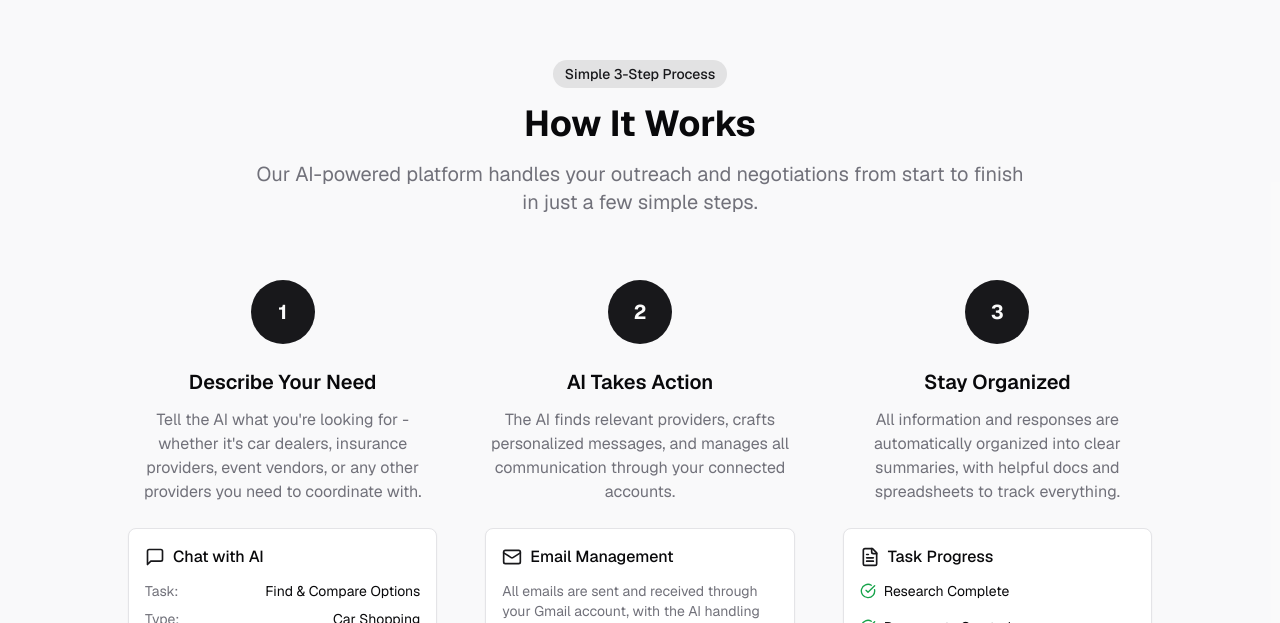
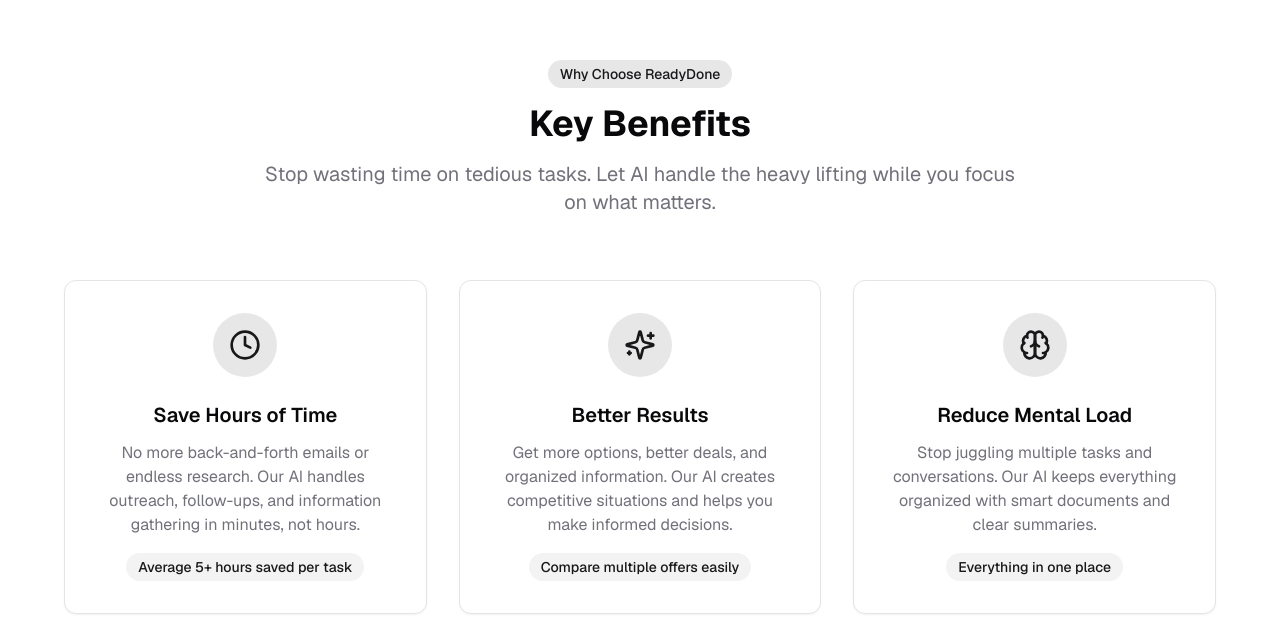
Before and after one commit to crmchattie/readydone, a Next.js app: page /home in a window 1280 px wide. Shown: the part 1597-2220 px from the top of the page. Built offline with nearby package versions, Linux system fonts and the light colour scheme; no server answers; the database is empty.

Commit message:
Updates.

```diff
--- a/components/landing-page-client.tsx
+++ b/components/landing-page-client.tsx
@@ -11,6 +11,9 @@
   MessageSquare,
   Search,
   FileText,
+  Clock,
+  Sparkles,
+  Brain,
 } from "lucide-react"
 import { useState, useEffect } from "react"
 import { useSession } from "next-auth/react"
@@ -84,10 +87,10 @@
         <div className="container mx-auto px-4 sm:px-6 relative">
           <div className="flex flex-col md:flex-row items-center justify-between gap-8 md:gap-12 lg:gap-16">
             <div className="max-w-2xl space-y-5">
-            <div className="flex items-center space-x-4 mb-8 transform hover:scale-105 transition-transform duration-200">
+            <div className="flex items-center space-x-4 mb-8 hover:scale-105 transition-transform duration-200">
               <Image
                 src="/images/logo.png"
-                alt="Readydone Logo"
+                alt="ReadyDone Logo"
                 width={56}
                 height={56}
                 className="w-auto drop-shadow-md"
@@ -104,7 +107,7 @@
                 <span className="block text-primary mt-2">AI-Powered Task Completion</span>
               </h1>
               <p className="text-xl text-muted-foreground">
-                From research to outreach, document creation to deal negotiation — Readydone handles complex tasks while you focus on making decisions.
+                From research to outreach, document creation to deal negotiation, ReadyDone handles complex tasks while you focus on making decisions.
               </p>
               <div className="flex flex-col sm:flex-row gap-4 pt-4">
                 <Button asChild size="lg" className="font-medium px-8">
@@ -114,7 +117,7 @@
                   </Link>
                 </Button>
                 <Button asChild variant="outline" size="lg" className="font-medium">
-                  <Link href="#how-it-works">How It Works</Link>
+                  <Link href="#benefits">Key Benefits</Link>
                 </Button>
                 {/* <Button asChild variant="outline" size="lg" className="font-medium">
                   <Link href="/examples">See Examples</Link>
@@ -208,6 +211,68 @@
             <div className="text-center">
               <div className="text-3xl font-bold text-primary mb-1">10+</div>
               <div className="text-muted-foreground">Use Cases</div>
+            </div>
+          </div>
+        </div>
+      </section>
+
+      {/* Key Benefits Section */}
+      <section id="benefits" className="py-20 md:py-28 bg-background">
+        <div className="container mx-auto px-4 sm:px-6">
+          <div className="text-center max-w-3xl mx-auto mb-16">
+            <div className="inline-flex items-center px-3 py-1 rounded-full bg-primary/10 text-primary text-sm font-medium mb-4">
+              Why Choose ReadyDone
+            </div>
+            <h2 className="text-3xl md:text-4xl font-bold mb-4">Key Benefits</h2>
+            <p className="text-xl text-muted-foreground">
+              Stop wasting time on tedious tasks. Let AI handle the heavy lifting while you focus on what matters.
+            </p>
+          </div>
+
+          <div className="grid md:grid-cols-3 gap-8 max-w-6xl mx-auto">
+            <div className="bg-card p-8 rounded-xl shadow-sm border border-border hover:shadow-md transition-shadow">
+              <div className="flex flex-col items-center text-center">
+                <div className="size-16 bg-primary/10 rounded-full flex items-center justify-center mb-6">
+                  <Clock className="size-8 text-primary" />
+                </div>
+                <h3 className="text-xl font-semibold mb-3">Save Hours of Time</h3>
+                <p className="text-muted-foreground">
+                  No more back-and-forth emails or endless research. Our AI handles outreach, follow-ups, and information gathering in minutes, not hours.
+                </p>
+                <div className="mt-4 bg-primary/5 text-primary px-3 py-1 rounded-full text-sm font-medium">
+                  Average 5+ hours saved per task
+                </div>
+              </div>
+            </div>
+
+            <div className="bg-card p-8 rounded-xl shadow-sm border border-border hover:shadow-md transition-shadow">
+              <div className="flex flex-col items-center text-center">
+                <div className="size-16 bg-primary/10 rounded-full flex items-center justify-center mb-6">
+                  <Sparkles className="size-8 text-primary" />
+                </div>
+                <h3 className="text-xl font-semibold mb-3">Better Results</h3>
+                <p className="text-muted-foreground">
+                  Get more options, better deals, and organized information. Our AI creates competitive situations and helps you make informed decisions.
+                </p>
+                <div className="mt-4 bg-primary/5 text-primary px-3 py-1 rounded-full text-sm font-medium">
+                  Compare multiple offers easily
+                </div>
+              </div>
+            </div>
+
+            <div className="bg-card p-8 rounded-xl shadow-sm border border-border hover:shadow-md transition-shadow">
+              <div className="flex flex-col items-center text-center">
+                <div className="size-16 bg-primary/10 rounded-full flex items-center justify-center mb-6">
+                  <Brain className="size-8 text-primary" />
+                </div>
+                <h3 className="text-xl font-semibold mb-3">Reduce Mental Load</h3>
+                <p className="text-muted-foreground">
+                  Stop juggling multiple tasks and conversations. Our AI keeps everything organized with smart documents and clear summaries.
+                </p>
+                <div className="mt-4 bg-primary/5 text-primary px-3 py-1 rounded-full text-sm font-medium">
+                  Everything in one place
+                </div>
+              </div>
             </div>
           </div>
         </div>
@@ -364,13 +429,13 @@
                   <li className="flex items-start">
                     <CheckCircle className="size-5 text-green-500 mr-3 mt-0.5 shrink-0" />
                     <span>
-                      Basic email templates
+                      Smart document & spreadsheet creation
                     </span>
                   </li>
                   <li className="flex items-start">
                     <CheckCircle className="size-5 text-green-500 mr-3 mt-0.5 shrink-0" />
                     <span>
-                      Simple organization tools
+                      AI-powered task automation
                     </span>
                   </li>
                   <li className="flex items-start">
@@ -396,11 +461,17 @@
                     <span className="ml-2 text-gray-500">/month</span>
                   </div>
                 </div>
-                <p className="mt-4 text-muted-foreground">Everything you need for serious business outreach</p>
+                <p className="mt-4 text-muted-foreground">Everything you need to get things done</p>
               </div>
 
               <div className="border-t border-border bg-muted/50 px-8 py-6">
                 <ul className="space-y-4">
+                  <li className="flex items-start">
+                    <CheckCircle className="size-5 text-green-500 mr-3 mt-0.5 shrink-0" />
+                    <span>
+                      Everything in Free plan, <strong>plus:</strong>
+                    </span>
+                  </li>
                   <li className="flex items-start">
                     <CheckCircle className="size-5 text-green-500 mr-3 mt-0.5 shrink-0" />
                     <span>
@@ -410,25 +481,19 @@
                   <li className="flex items-start">
                     <CheckCircle className="size-5 text-green-500 mr-3 mt-0.5 shrink-0" />
                     <span>
-                      Advanced AI email personalization
+                      Priority support with task optimization
                     </span>
                   </li>
                   <li className="flex items-start">
                     <CheckCircle className="size-5 text-green-500 mr-3 mt-0.5 shrink-0" />
                     <span>
-                      Smart docs and spreadsheets
-                    </span>
-                  </li>
-                  <li className="flex items-start">
-                    <CheckCircle className="size-5 text-green-500 mr-3 mt-0.5 shrink-0" />
-                    <span>
-                      Priority support
+                      Early access to new tools & features
                     </span>
                   </li>
                 </ul>
 
                 <Button asChild className="w-full mt-8" size="lg">
-                  <Link href={`${getStartedLink}?plan=pro`}>Upgrade to Pro</Link>
+                  <Link href={`${getStartedLink}?plan=pro`}>Get Started with Pro</Link>
                 </Button>
 
                 <p className="text-xs text-center text-muted-foreground mt-4">
@@ -588,30 +653,21 @@
               Common Questions
             </div>
             <h2 className="text-3xl md:text-4xl font-bold mb-4">Frequently Asked Questions</h2>
-            <p className="text-xl text-muted-foreground">Everything you need to know about our car negotiation service</p>
+            <p className="text-xl text-muted-foreground">Everything you need to know about using ReadyDone</p>
           </div>
 
           <div className="max-w-3xl mx-auto grid gap-6">
             <div className="bg-card rounded-lg shadow-sm border border-border overflow-hidden">
               <details className="group">
                 <summary className="flex items-center justify-between p-6 cursor-pointer">
-                  <h3 className="text-lg font-medium">How much does the service cost?</h3>
+                  <h3 className="text-lg font-medium">What kinds of tasks can ReadyDone handle?</h3>
                   <span className="ml-6 shrink-0 text-muted-foreground group-open:rotate-180 transition-transform">
                     <ChevronRight className="size-5 rotate-90" />
                   </span>
                 </summary>
                 <div className="px-6 pb-6 pt-0">
                   <p className="text-muted-foreground">
-                    Our service costs {userCount && userCount < 1000 ? (
-                      <>
-                        <span className="line-through">${yearlyPrice}</span>{" "}
-                        <span>${yearlyPrice}</span>
-                      </>
-                    ) : (
-                      `$${yearlyPrice}`
-                    )} per car search. There are no recurring charges or hidden fees.
-                    You pay once and get access to all features including AI-powered negotiation, dealer outreach, and
-                    response tracking.
+                    ReadyDone excels at tasks that involve research, outreach, and organization. Common uses include: getting car buying quotes, comparing insurance rates, researching and contacting venues, finding and vetting service providers, and negotiating with vendors. If your task involves gathering information, contacting multiple parties, or organizing responses, ReadyDone can help.
                   </p>
                 </div>
               </details>
@@ -620,16 +676,14 @@
             <div className="bg-card rounded-lg shadow-sm border border-border overflow-hidden">
               <details className="group">
                 <summary className="flex items-center justify-between p-6 cursor-pointer">
-                  <h3 className="text-lg font-medium">How much can I expect to save?</h3>
+                  <h3 className="text-lg font-medium">How does the AI actually complete my tasks?</h3>
                   <span className="ml-6 shrink-0 text-muted-foreground group-open:rotate-180 transition-transform">
                     <ChevronRight className="size-5 rotate-90" />
                   </span>
                 </summary>
                 <div className="px-6 pb-6 pt-0">
                   <p className="text-muted-foreground">
-                    Our customers save an average of $1,500+ on their car purchases and 5+ hours of their time. By reaching out to multiple
-                    dealerships simultaneously and creating a competitive environment, we help you secure the best
-                    possible price for your desired vehicle.
+                    After you describe your task, our AI creates a plan and takes action through several integrated tools. It uses smart search to find relevant information and contacts, manages professional communication through your connected email, and creates organized documents to track everything. You stay in control while the AI handles the time-consuming parts.
                   </p>
                 </div>
               </details>
@@ -638,14 +692,14 @@
             <div className="bg-card rounded-lg shadow-sm border border-border overflow-hidden">
               <details className="group">
                 <summary className="flex items-center justify-between p-6 cursor-pointer">
-                  <h3 className="text-lg font-medium">Is my data secure?</h3>
+                  <h3 className="text-lg font-medium">Is my data and email secure?</h3>
                   <span className="ml-6 shrink-0 text-muted-foreground group-open:rotate-180 transition-transform">
                     <ChevronRight className="size-5 rotate-90" />
                   </span>
                 </summary>
                 <div className="px-6 pb-6 pt-0">
                   <p className="text-muted-foreground">
-                    Yes, your privacy is our top priority. We handle all communications through our secure platform, keeping your personal email private and free from spam. You&apos;ll only receive important updates through our dashboard.
+                    Yes, security is our top priority. We use industry-standard encryption and OAuth2 for email integration. We never store your email password, and you can revoke access at any time. All data is encrypted at rest and in transit, and we only access the minimum information needed to complete your tasks.
                   </p>
                 </div>
               </details>
@@ -654,16 +708,30 @@
             <div className="bg-card rounded-lg shadow-sm border border-border overflow-hidden">
               <details className="group">
                 <summary className="flex items-center justify-between p-6 cursor-pointer">
-                  <h3 className="text-lg font-medium">How long does the process take?</h3>
+                  <h3 className="text-lg font-medium">What's included in the free plan?</h3>
                   <span className="ml-6 shrink-0 text-muted-foreground group-open:rotate-180 transition-transform">
                     <ChevronRight className="size-5 rotate-90" />
                   </span>
                 </summary>
                 <div className="px-6 pb-6 pt-0">
                   <p className="text-muted-foreground">
-                    The initial setup takes about 5 minutes where you&apos;ll provide your preferences and connect your
-                    email. After that, our AI begins reaching out immediately. Most users receive their first
-                    responses within 24-48 hours, and the full process typically completes within 3-5 days.
+                    The free plan includes 3 tasks per month with full access to our core features: AI-powered task completion, smart document creation, and email integration. Each task includes research, outreach, and organization capabilities. You can upgrade to unlimited tasks anytime with our Pro plan.
+                  </p>
+                </div>
+              </details>
+            </div>
+
+            <div className="bg-card rounded-lg shadow-sm border border-border overflow-hidden">
+              <details className="group">
+                <summary className="flex items-center justify-between p-6 cursor-pointer">
+                  <h3 className="text-lg font-medium">How long does a typical task take?</h3>
+                  <span className="ml-6 shrink-0 text-muted-foreground group-open:rotate-180 transition-transform">
+                    <ChevronRight className="size-5 rotate-90" />
+                  </span>
+                </summary>
+                <div className="px-6 pb-6 pt-0">
+                  <p className="text-muted-foreground">
+                    The AI begins working immediately after you describe your task. Initial research and outreach typically happens within minutes. Most tasks see first responses within 24-48 hours, and complete results within 2-5 days depending on the complexity and external response times. Throughout the process, you'll have real-time updates and organized information.
                   </p>
                 </div>
               </details>
@@ -688,12 +756,12 @@
                   <ChevronRight className="ml-2 size-4" />
                 </Link>
               </Button>
-              <Button asChild variant="outline" size="lg">
+              {/* <Button asChild variant="outline" size="lg">
                 <Link href="#how-it-works">Learn More</Link>
               </Button>
               <Button asChild variant="outline" size="lg">
                 <Link href="/examples">See Examples</Link>
-              </Button>
+              </Button> */}
             </div>
             <p className="mt-6 text-sm text-muted-foreground">Join hundreds of users saving time with AI-powered outreach</p>
           </div>
```
